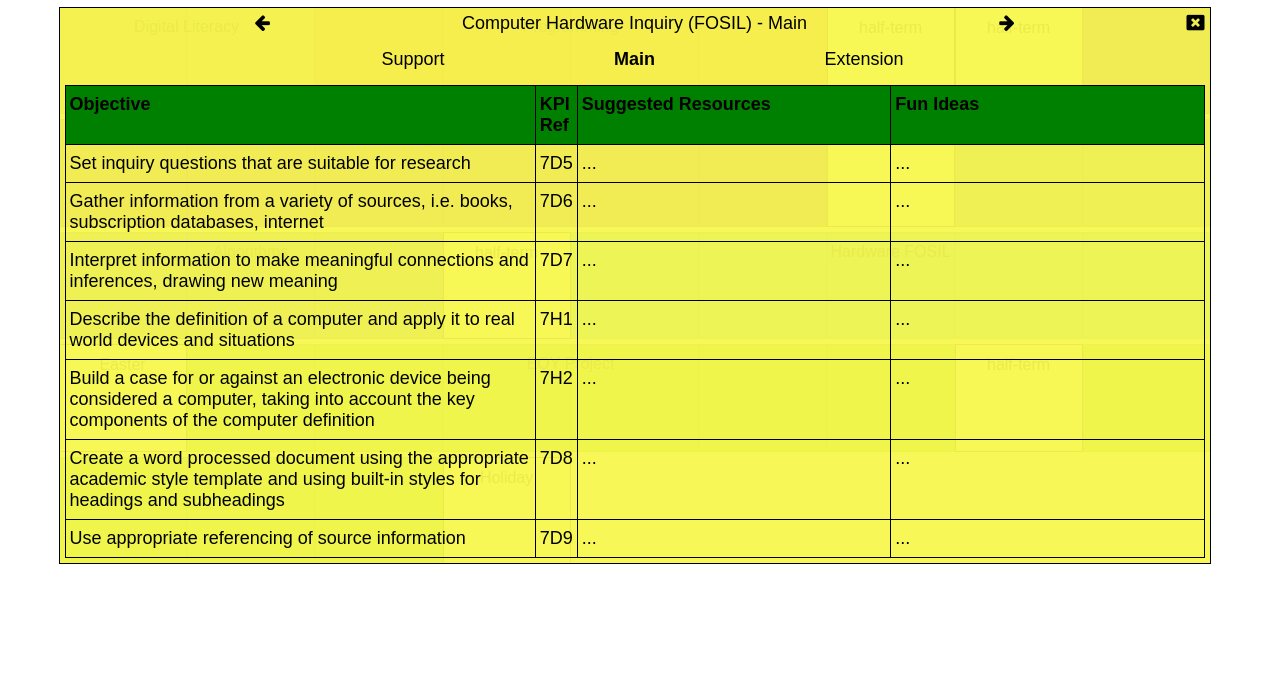
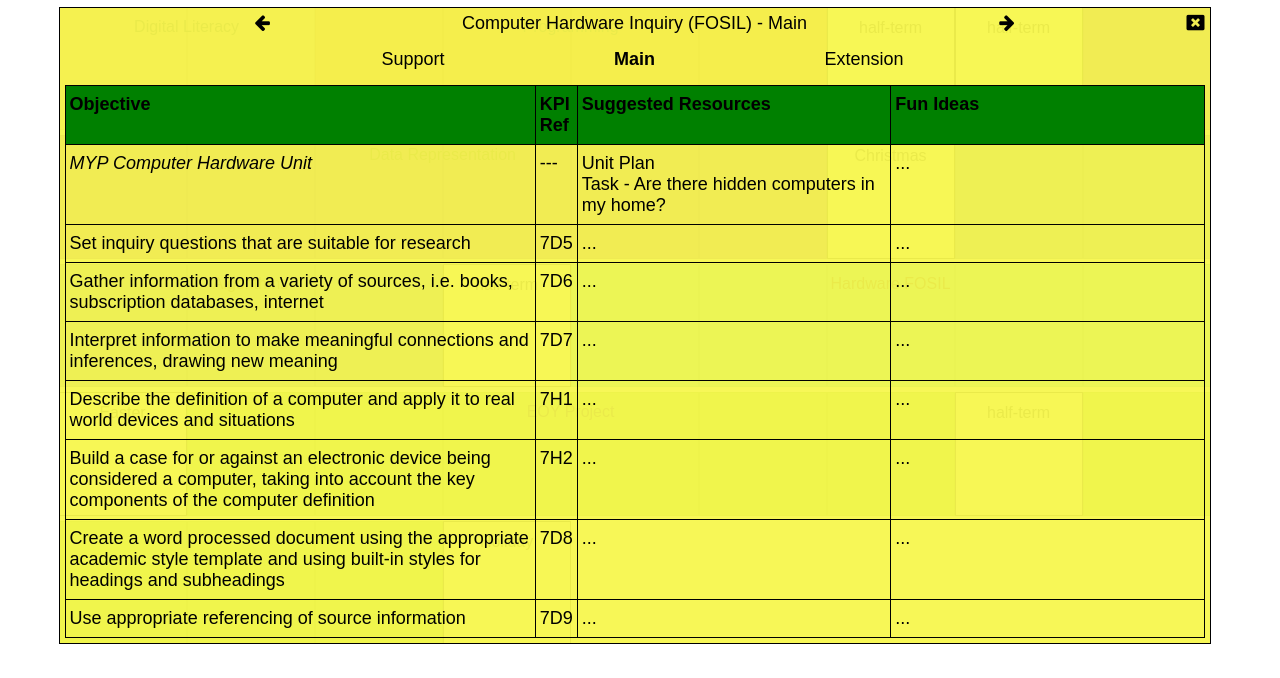
Before and after one commit to MrCrofts/Schemes, a website: page index.html in a window 1280 px wide. Both pictures are taken after a click on the element "Hardware FOSIL". Shown: the part 122-800 px from the top of the page. Drawn offline with Linux system fonts and the light colour scheme.

Commit message:
Form 1 - Hardware Inquiry MYP Unit Plan Inquiry Task

```diff
--- a/index.html
+++ b/index.html
@@ -577,6 +577,13 @@
               <span><strong>KPI Ref</strong></span>
               <span><strong>Suggested Resources</strong></span>
               <span><strong>Fun Ideas</strong></span>
+              <span><em>MYP Computer Hardware Unit</em></span>
+              <span>---</span>
+              <span>
+                <a target="_blank" href="https://oakham.sharepoint.com/:w:/r/sites/CompSciResourceSpace/Shared%20Documents/Computer%20Hardware/Form%201%20MYP%20Computer%20Hardware%20Inquiry.docx?d=wb2abcdf24ce041828918d9cbcbe19f8b&csf=1&web=1&e=JRkkkk">Unit Plan</a><br />
+                <a target="_blank" href="https://oakham.sharepoint.com/:w:/r/sites/CompSciResourceSpace/Shared%20Documents/Computer%20Hardware/Form%201%20Computer%20Hardware%20Inquiry%20-%20Are%20there%20hidden%20computers%20in%20my%20home.docx?d=w85877b694b934c628f86551d45441f68&csf=1&web=1&e=1hROh6">Task - Are there hidden computers in my home?</a><br />
+              </span>
+              <span>...</span>
               <span>Set inquiry questions that are suitable for research</span>
               <span>7D5</span>
               <span>...</span>
@@ -613,6 +620,13 @@
               <span><strong>KPI Ref</strong></span>
               <span><strong>Suggested Resources</strong></span>
               <span><strong>Fun Ideas</strong></span>
+              <span><em>MYP Computer Hardware Unit</em></span>
+              <span>---</span>
+              <span>
+                <a target="_blank" href="https://oakham.sharepoint.com/:w:/r/sites/CompSciResourceSpace/Shared%20Documents/Computer%20Hardware/Form%201%20MYP%20Computer%20Hardware%20Inquiry.docx?d=wb2abcdf24ce041828918d9cbcbe19f8b&csf=1&web=1&e=JRkkkk">Unit Plan</a><br />
+                <a target="_blank" href="https://oakham.sharepoint.com/:w:/r/sites/CompSciResourceSpace/Shared%20Documents/Computer%20Hardware/Form%201%20Computer%20Hardware%20Inquiry%20-%20Are%20there%20hidden%20computers%20in%20my%20home.docx?d=w85877b694b934c628f86551d45441f68&csf=1&web=1&e=1hROh6">Task - Are there hidden computers in my home?</a><br />
+              </span>
+              <span>...</span>
               <span>Set inquiry questions that are suitable for research</span>
               <span>7D5</span>
               <span>...</span>
@@ -649,6 +663,13 @@
                 <span><strong>KPI Ref</strong></span>
                 <span><strong>Suggested Resources</strong></span>
                 <span><strong>Fun Ideas</strong></span>
+                <span><em>MYP Computer Hardware Unit</em></span>
+              <span>---</span>
+              <span>
+                <a target="_blank" href="https://oakham.sharepoint.com/:w:/r/sites/CompSciResourceSpace/Shared%20Documents/Computer%20Hardware/Form%201%20MYP%20Computer%20Hardware%20Inquiry.docx?d=wb2abcdf24ce041828918d9cbcbe19f8b&csf=1&web=1&e=JRkkkk">Unit Plan</a><br />
+                <a target="_blank" href="https://oakham.sharepoint.com/:w:/r/sites/CompSciResourceSpace/Shared%20Documents/Computer%20Hardware/Form%201%20Computer%20Hardware%20Inquiry%20-%20Are%20there%20hidden%20computers%20in%20my%20home.docx?d=w85877b694b934c628f86551d45441f68&csf=1&web=1&e=1hROh6">Task - Are there hidden computers in my home?</a><br />
+              </span>
+              <span>...</span>
                 <span>Set inquiry questions that are suitable for research</span>
                 <span>7D5</span>
                 <span>...</span>
```
